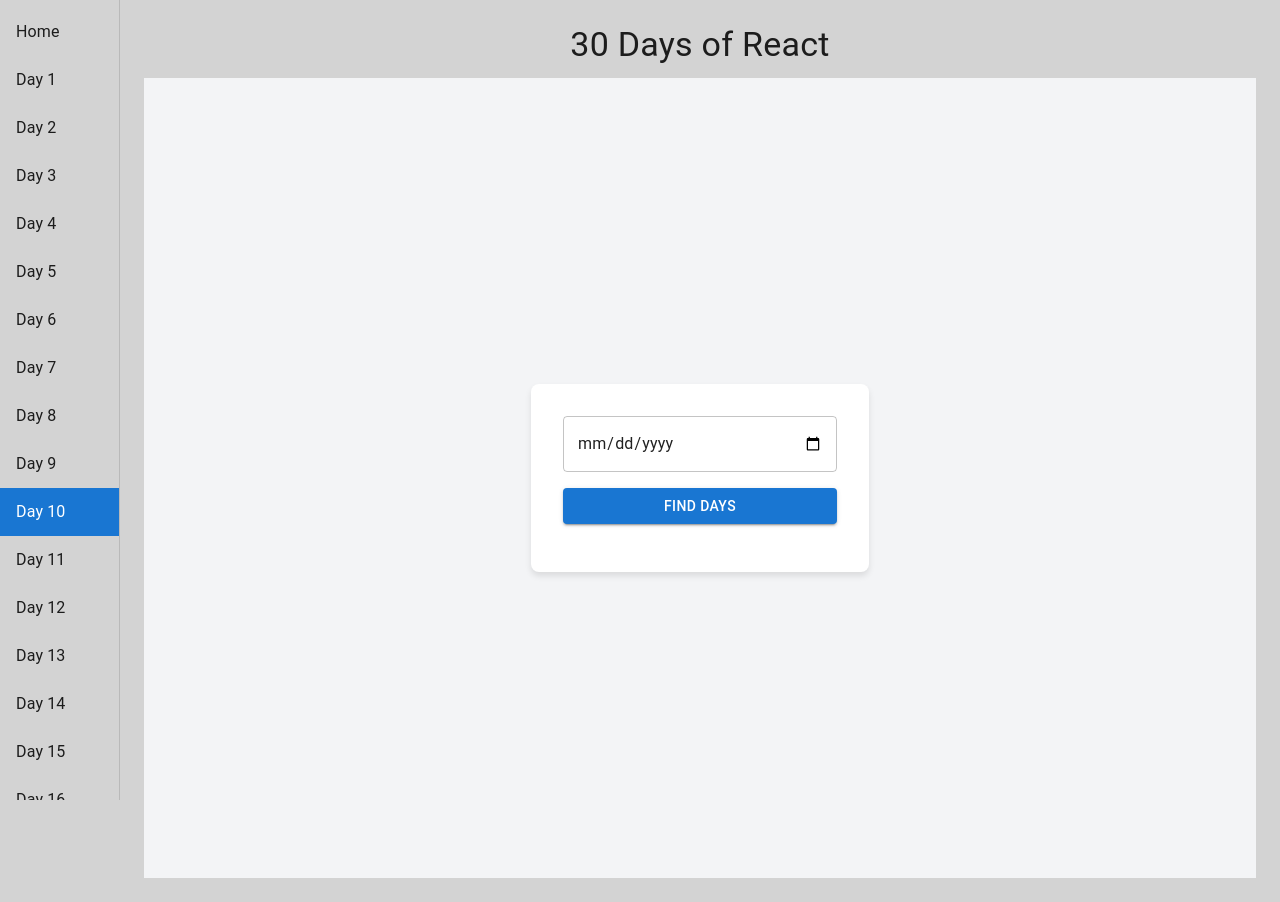
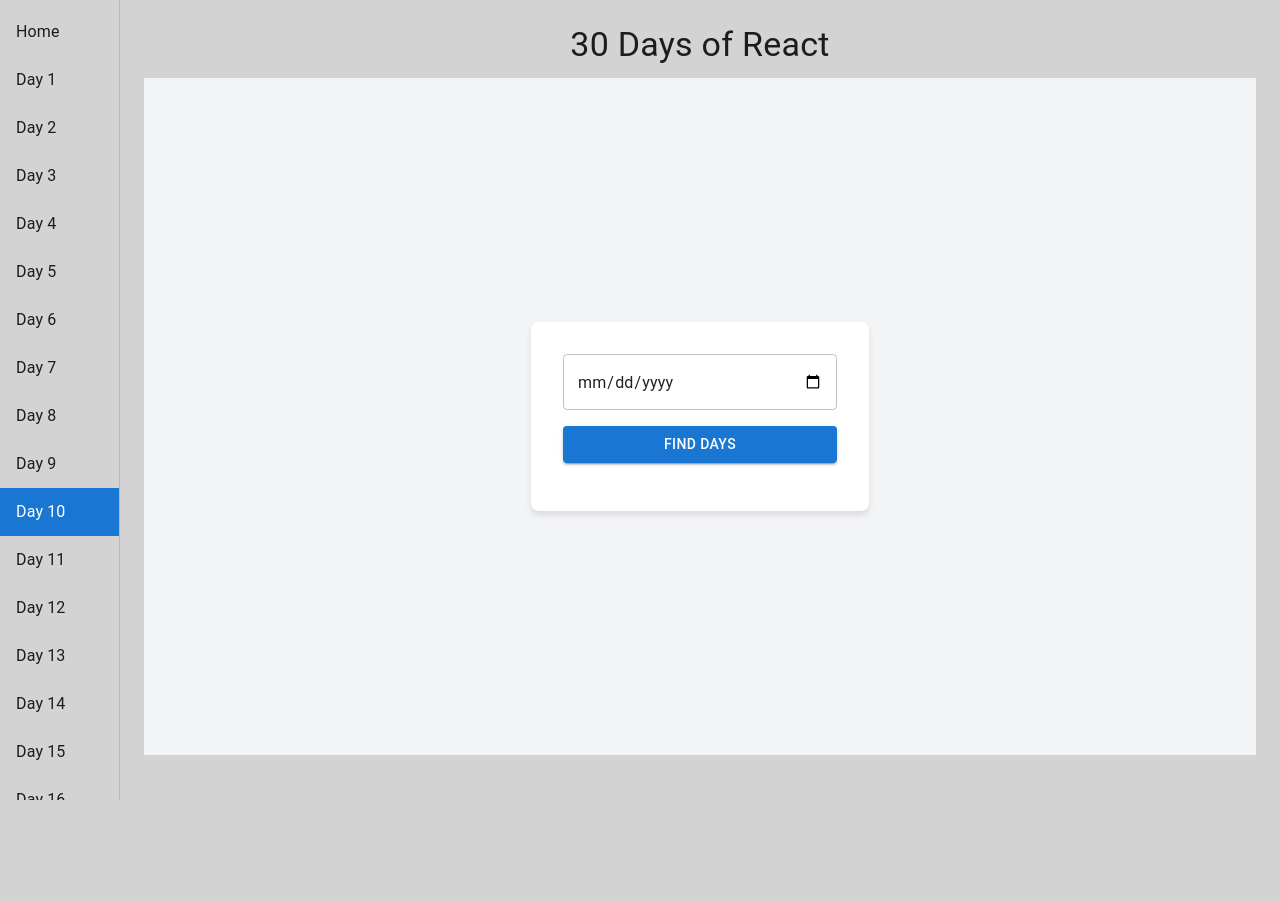
Before and after one commit to Cema2019/codedamn-challenge-30-days-of-react, a React (Vite) app: page /days-until-element in a window 1280 px wide. After the commit the page ends 800 px from the top, so only its background shows below. Built offline with nearby package versions, Linux system fonts and the light colour scheme.

Commit message:
Adjunt minHeight

```diff
--- a/components/DaysUntilElement.tsx
+++ b/components/DaysUntilElement.tsx
@@ -29,7 +29,7 @@ const App: React.FC = () => {
   return (
     <Box
       sx={{
-        minHeight: "100vh",
+        minHeight: "90%",
         display: "flex",
         justifyContent: "center",
         alignItems: "center",
```
